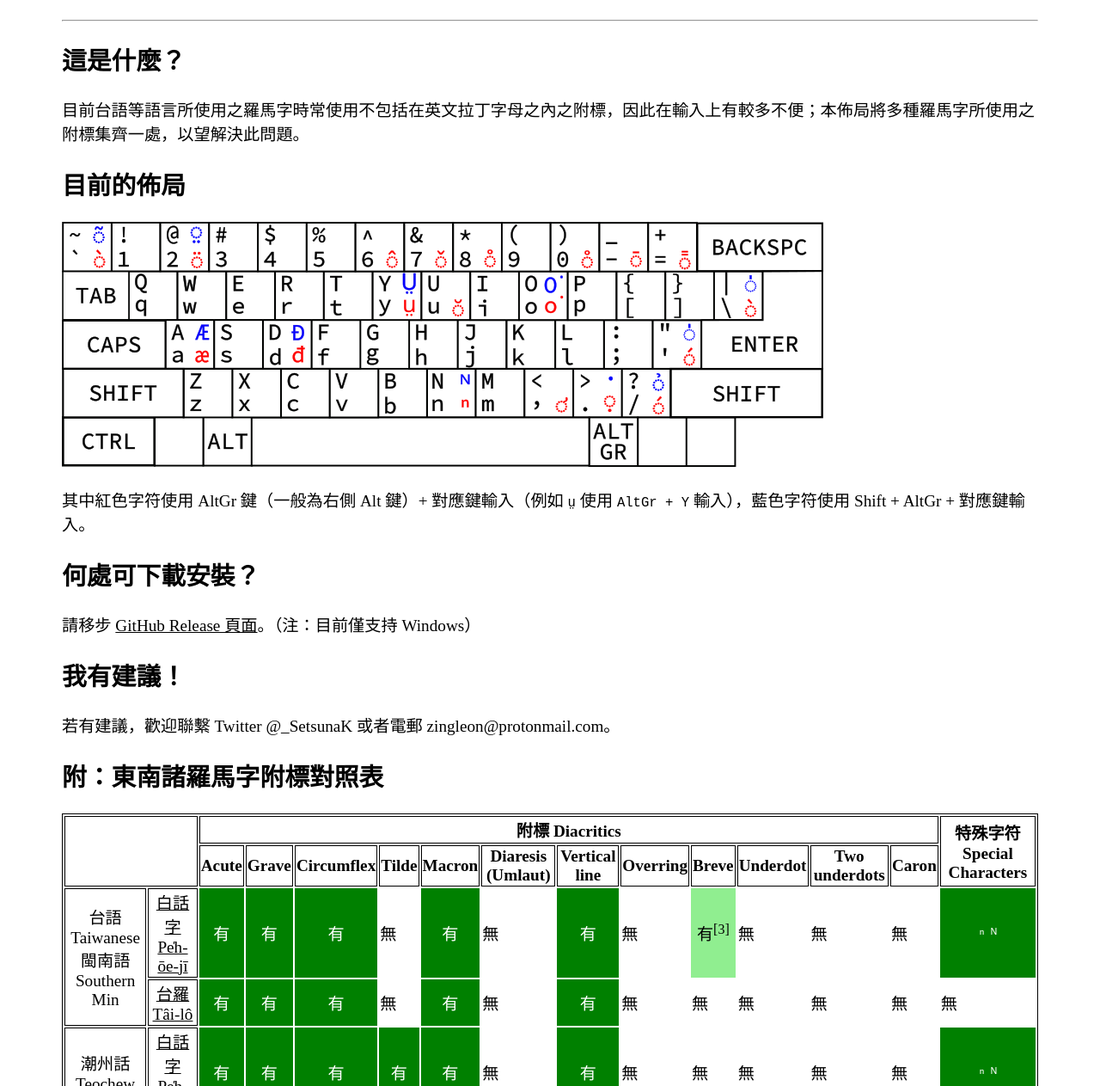
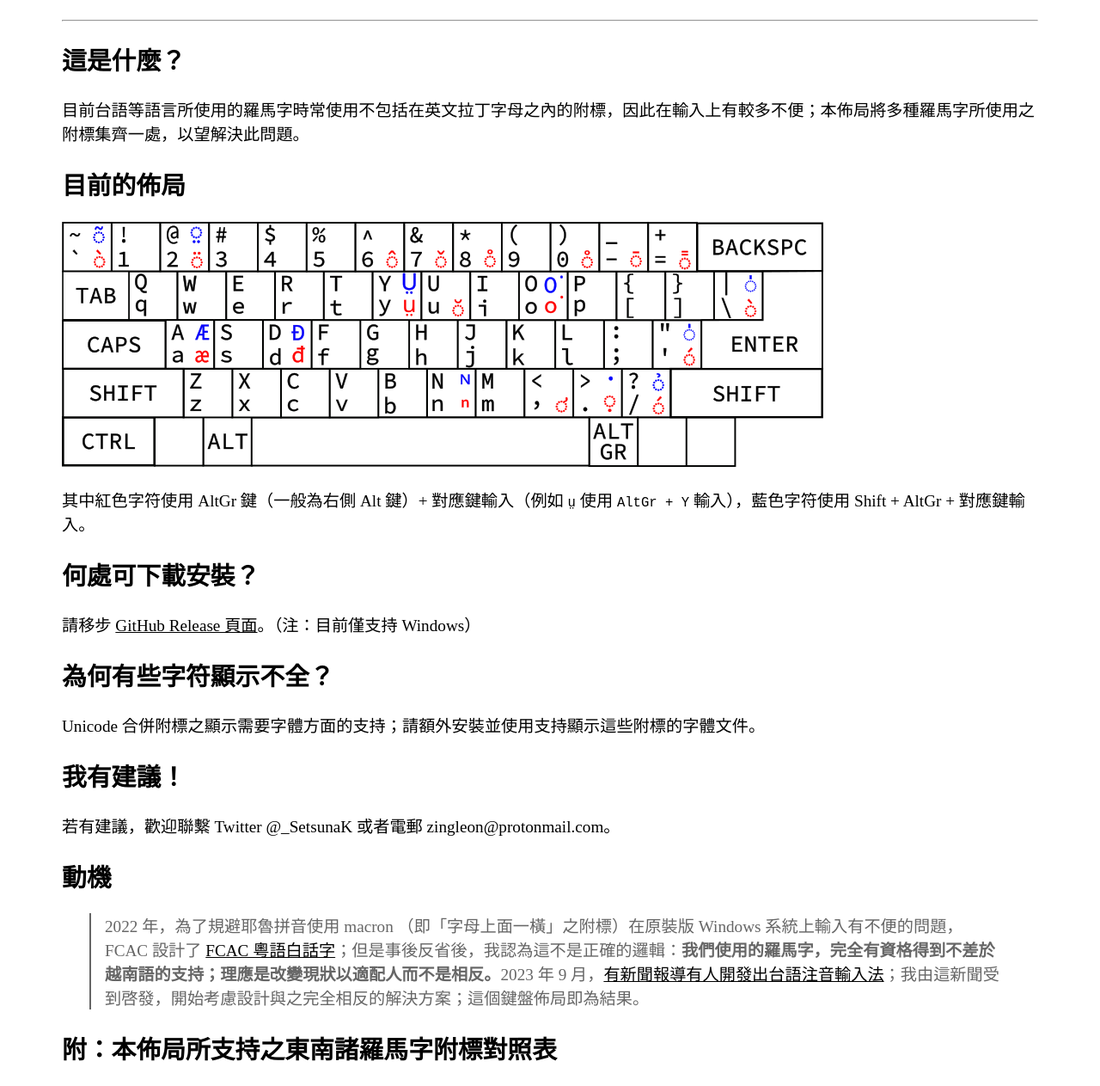
Before and after one commit to setsuna-k/roman-keyboard, a plain HTML site: page docs/index.html in a window 1280 px wide. Shown: the part 144-1407 px from the top of the page at 86% size. Drawn offline with Linux system fonts and the light colour scheme.

Commit message:
update webpage

```diff
--- a/docs/index.html
+++ b/docs/index.html
@@ -11,16 +11,22 @@
         <h1>東南羅馬字鍵盤佈局<br/>Keyboard Layout for Southeast Romanizations</h1>
         <hr />
         <h2>這是什麼？</h2>
-        <p>目前台語等語言所使用之羅馬字時常使用不包括在英文拉丁字母之內之附標，因此在輸入上有較多不便；本佈局將多種羅馬字所使用之附標集齊一處，以望解決此問題。</p>
+        <p>目前台語等語言所使用的羅馬字時常使用不包括在英文拉丁字母之內的附標，因此在輸入上有較多不便；本佈局將多種羅馬字所使用之附標集齊一處，以望解決此問題。</p>
         <h2></h2>
         <h2>目前的佈局</h2>
         <img src="layout.png" alt="Keyboard layout" />
         <p>其中紅色字符使用 AltGr 鍵（一般為右側 Alt 鍵）+ 對應鍵輸入（例如 <code>ṳ</code> 使用 <kbd>AltGr + Y</kbd> 輸入），藍色字符使用 Shift + AltGr + 對應鍵輸入。 </p>
         <h2>何處可下載安裝？</h2>
         <p>請移步 <a href="https://github.com/setsuna-k/roman-keyboard/releases">GitHub Release 頁面</a>。（注：目前僅支持 Windows）</p>
+        <h2>為何有些字符顯示不全？</h2>
+        <p>Unicode 合併附標之顯示需要字體方面的支持；請額外安裝並使用支持顯示這些附標的字體文件。</p>
         <h2>我有建議！</h2>
         <p>若有建議，歡迎聯繫 Twitter @_SetsunaK 或者電郵 zingleon@protonmail.com。</p>
-        <h2>附：東南諸羅馬字附標對照表</h2>
+        <h2>動機</h2>
+        <blockquote>
+            <p>2022 年，為了規避耶魯拼音使用 macron （即「字母上面一橫」之附標）在原裝版 Windows 系統上輸入有不便的問題，FCAC 設計了 <a href="https://sebastian.graphics/works/cantonese-romanization/index.html">FCAC 粵語白話字</a>；但是事後反省後，我認為這不是正確的邏輯：<b>我們使用的羅馬字，完全有資格得到不差於越南語的支持；理應是改變現狀以適配人而不是相反。</b>2023 年 9 月，<a href="https://udn.com/news/story/7326/7415394">有新聞報導有人開發出台語注音輸入法</a>；我由這新聞受到啓發，開始考慮設計與之完全相反的解決方案；這個鍵盤佈局即為結果。</p>
+        </blockquote>
+        <h2>附：本佈局所支持之東南諸羅馬字附標對照表</h2>
         <table>
             <thead>
                 <tr>
```
